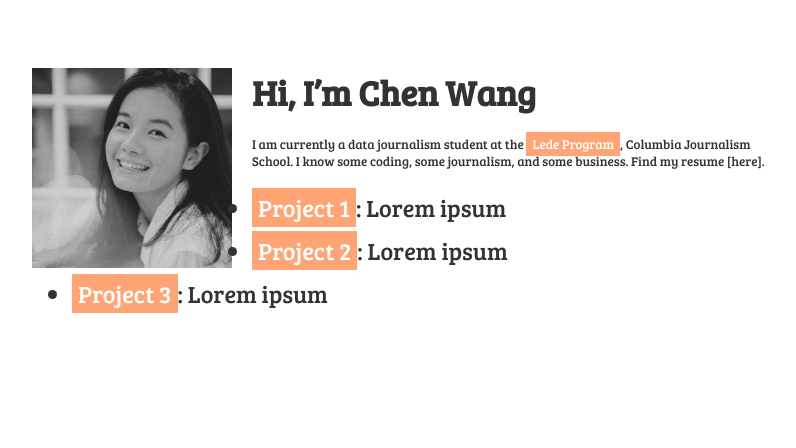
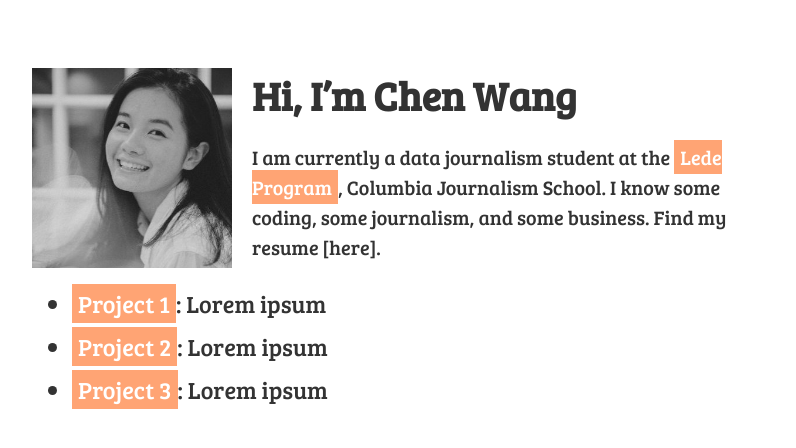
Before and after one commit to hichenwang/Data_Studio_Projects, a Jekyll site: the page built from docs/index.md, in a window 1280 px wide. Shown: the top 448 px of the page, without its empty margins (233-1029 px from the left). Built offline with Jekyll 4.4.1, drawn with Linux system fonts in a browser that asks for light colours.

Commit message:
website update

```diff
--- a/docs/assets/css/main.css
+++ b/docs/assets/css/main.css
@@ -18,7 +18,7 @@
 
 h1 {
   margin: 0 0 20px 0;
-  font-size: 35px;
+  font-size: 40px;
 }
 
 h2 {
@@ -38,8 +38,8 @@ img {
 }
 /* Just a comment */
 p {
-  font-size: 13px;
-  line-height: 1.3;
+  font-size: 20px;
+  line-height: 1.5;
 }
 
 li {
```
